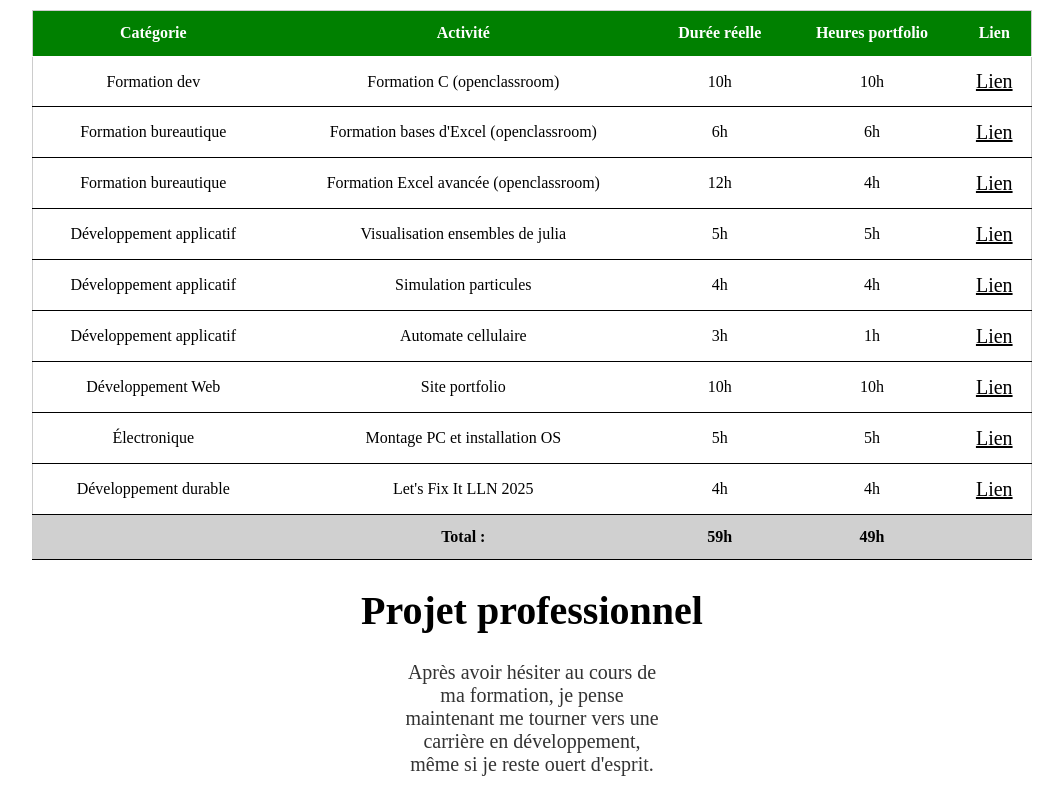
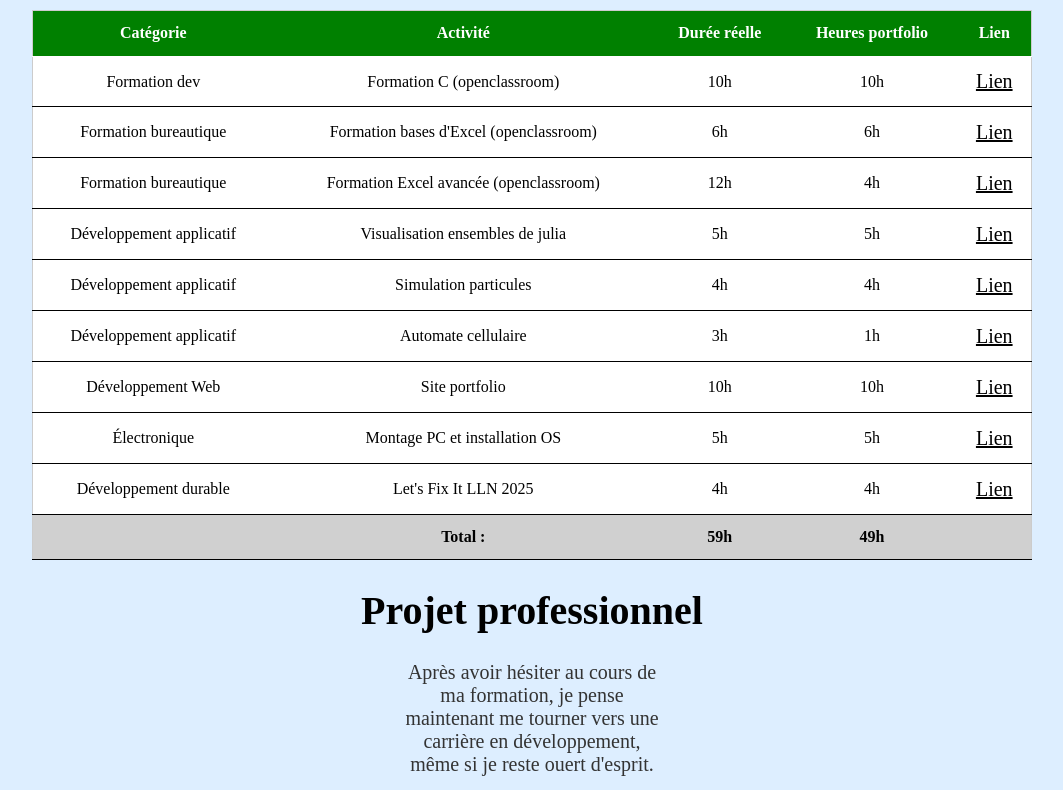
Before and after one commit to louis-ab/louis-ab.github.io, a plain HTML site: page index.html in a window 1280 px wide. Shown: the part 197-987 px from the top of the page, without its empty margins (108-1171 px from the left). Drawn offline with Linux system fonts and the light colour scheme.

Commit message:
Update portfolio.css

```diff
--- a/portfolio.css
+++ b/portfolio.css
@@ -1,5 +1,6 @@
-*{
-    text-align: center
+body{
+    text-align: center;
+    background-color: #ddeeff;
 }
 
 h1{
@@ -40,6 +41,7 @@ table{
     width: 1000px;
     height: 550px;
     border: 1px solid #cccccc;
+    background-color: white;
 }
 
 tr {
```
